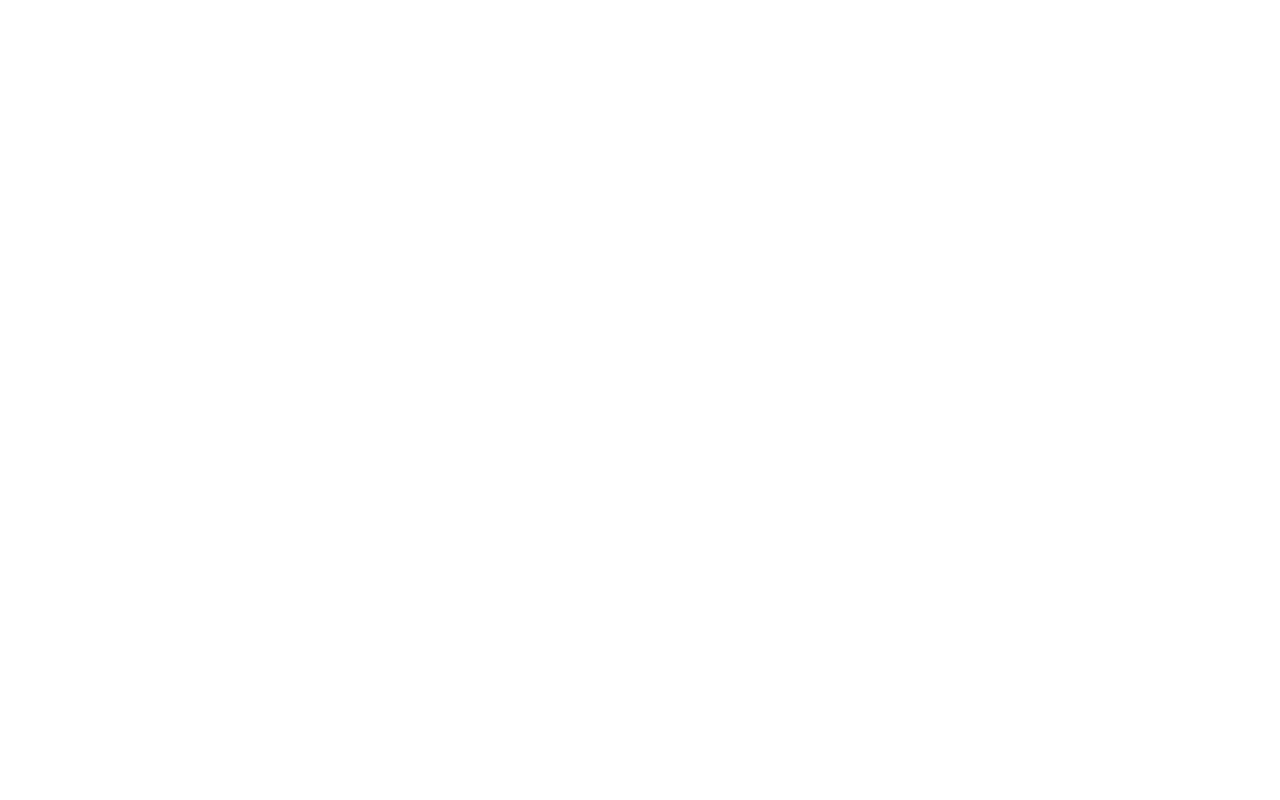
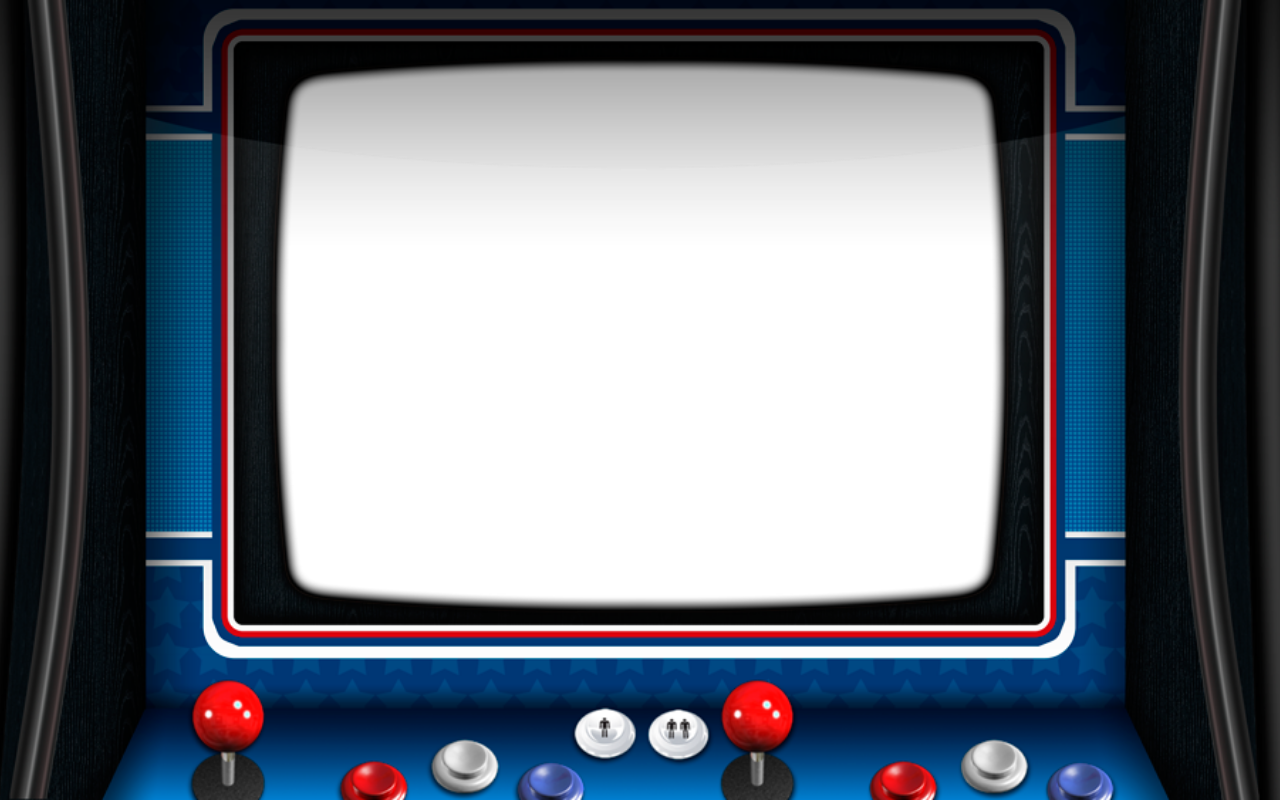
Before and after one commit to sam-pop/Word-Guess-Game, a plain HTML site: page index.html in a window 1280 px wide. Drawn offline with nearby package versions, Linux system fonts and the light colour scheme.

Commit message:
style update

```diff
--- a/assets/css/style.css
+++ b/assets/css/style.css
@@ -1,4 +1,4 @@
-/* body {
+.container-fluid {
     background-image: url("../images/bg.png");
     background-position: center;
     background-size: cover;
@@ -6,9 +6,9 @@
     color: black;
     min-height: 100vh;
     position: relative;
-} */
+}
 
-div {
+.main {
     margin: 0 auto;
     padding-top: 200px;
     text-align: center;
--- a/index.html
+++ b/index.html
@@ -13,10 +13,28 @@
 </head>
 
 <body>
-    <div id="playerWord">
-
+    <div class="container-fluid">
+        <div class="row">
+            <div class="col-12">
+                <header></header>
+            </div>
+        </div>
+        <div class="container ">
+            <div class="row">
+                <div class="col-3"></div>
+                <div class=" col-6 main">
+                    <div id="playerWord">
+                    </div>
+                </div>
+                <div class="col-3"></div>
+            </div>
+        </div>
+        <div class="row">
+            <div class="col-12">
+                <footer></footer>
+            </div>
+        </div>
     </div>
-
 
     <!-- javascript files -->
     <script src="./assets/javascript/game.js"></script>
```
